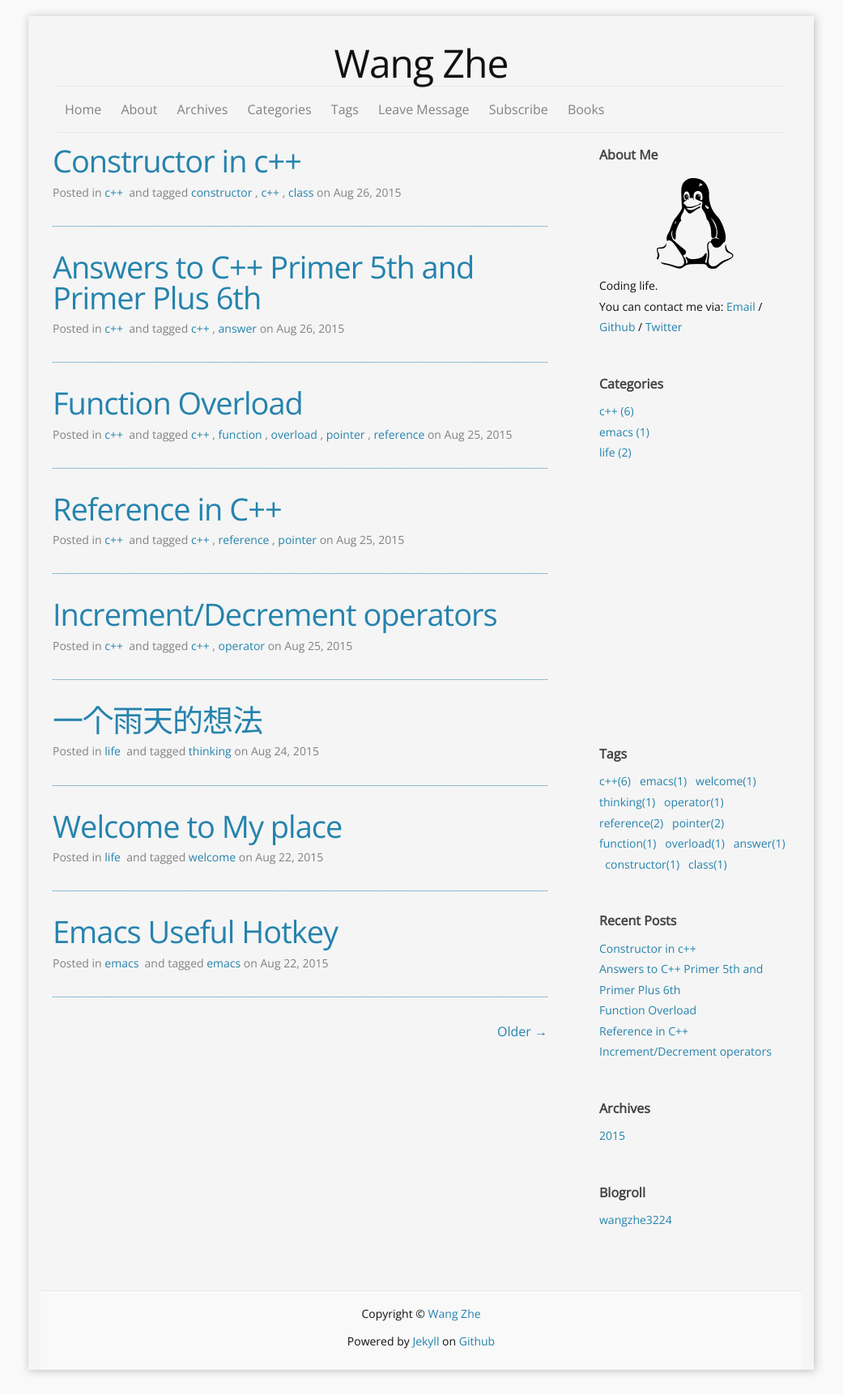
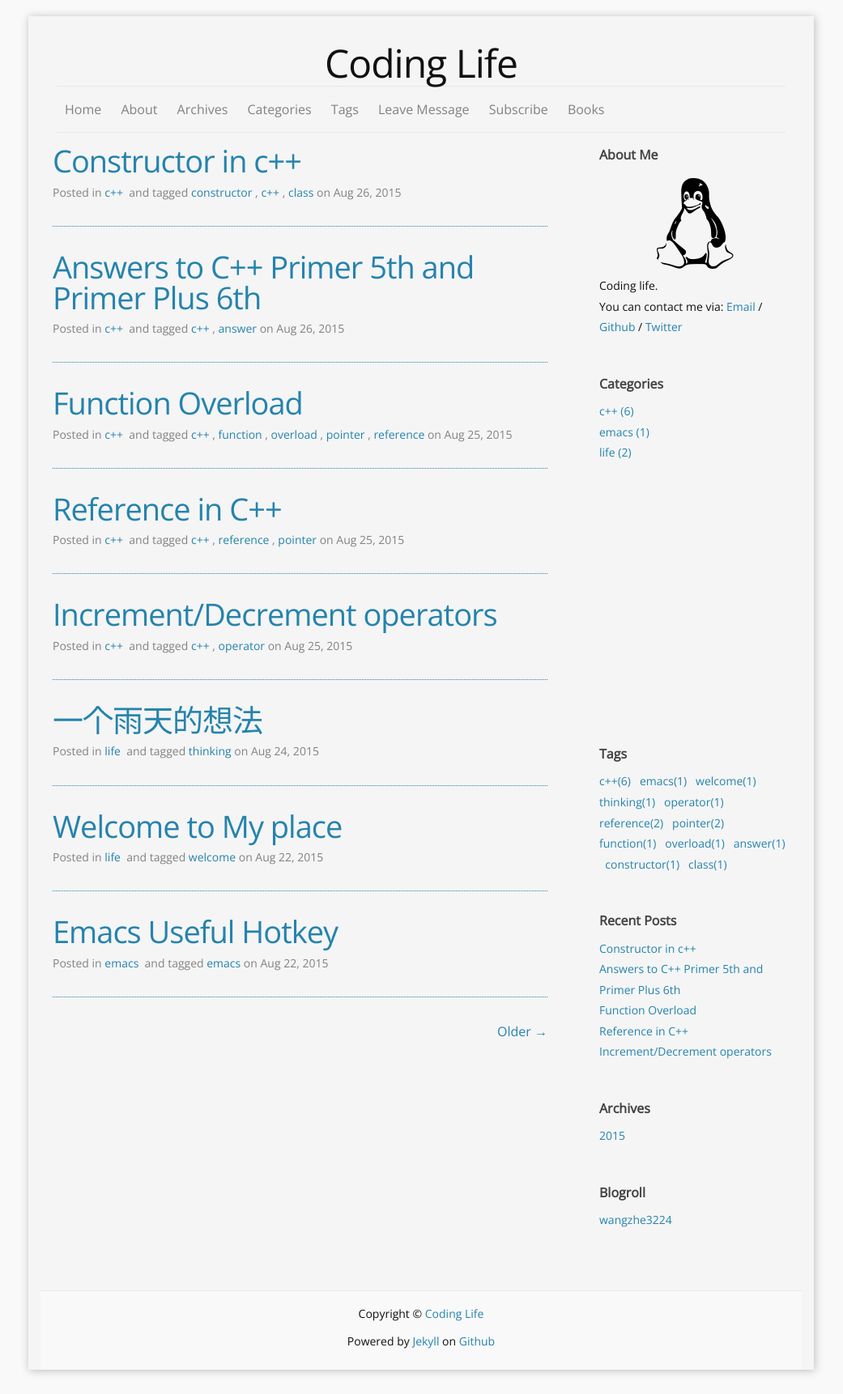
Before and after one commit to wangzhe3224/wangzhe3224.github.io.backup, a Jekyll site: the page built from index.html, in a window 1280 px wide. Shown: the whole page at 81% size, without its empty margins (120-1161 px from the left). Built offline with Jekyll 4.4.1, drawn with Linux system fonts in a browser that asks for light colours; nearby versions of some CDN libraries; the list of posts is cut into pages by our own code.

Commit message:
change title

```diff
--- a/_config.yml
+++ b/_config.yml
@@ -1,5 +1,5 @@
 ### Site info:
-title: Wang Zhe
+title: Coding Life
 tagline:
 author: Wang Zhe
 email: wangzhetju@gmail.com
```
